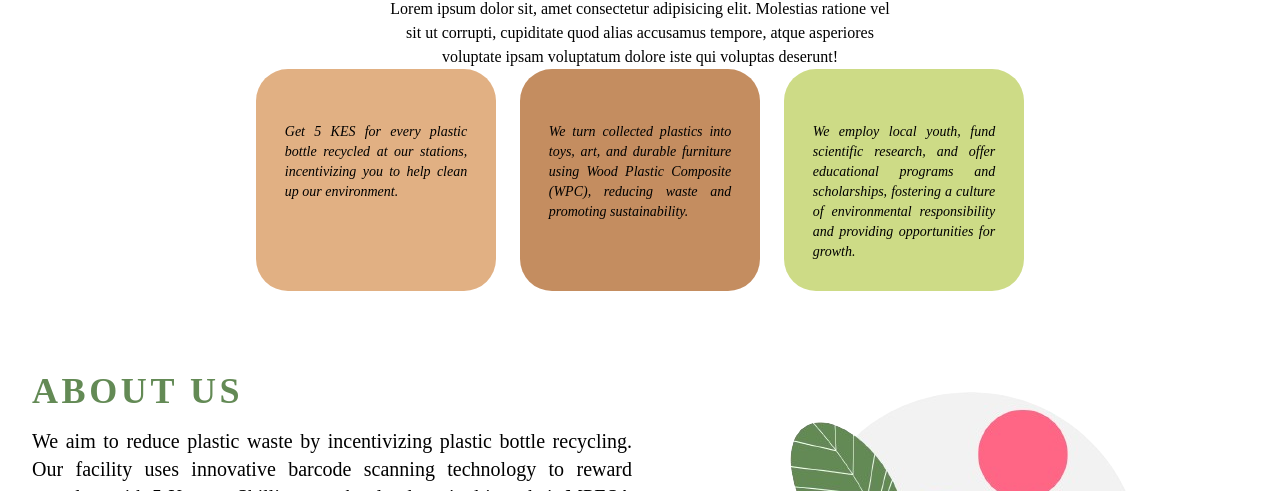
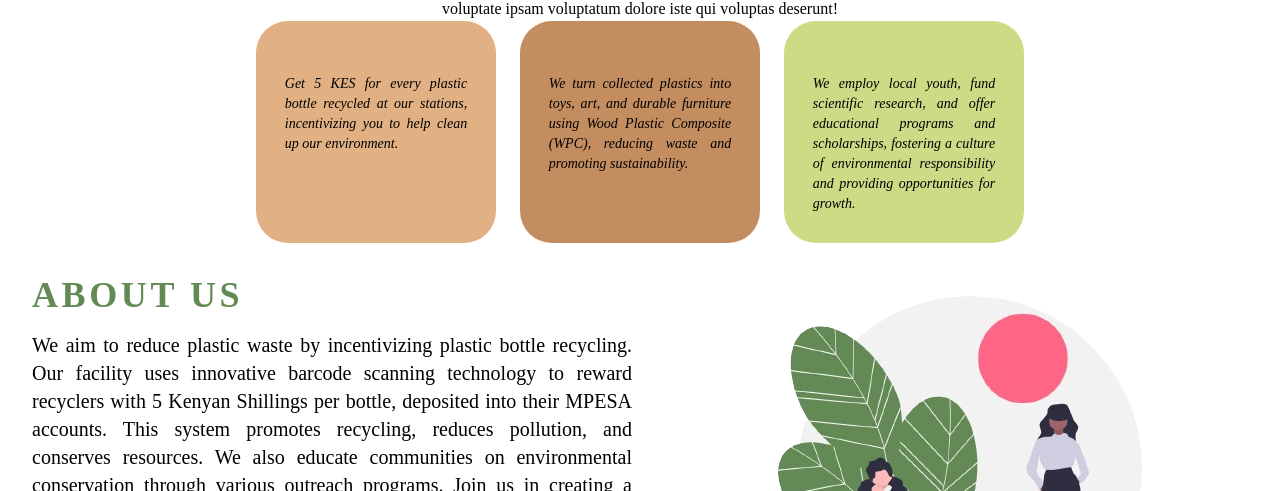
Before and after one commit to Grace-Njenga/Reciclar, a website: page dist/index.html in a window 1280 px wide. Shown: the part 971-1462 px from the top of the page. Drawn offline with nearby package versions, Linux system fonts and the light colour scheme; a web font is replaced by a local one.

Commit message:
better benefits

```diff
--- a/dist/index.html
+++ b/dist/index.html
@@ -129,7 +129,7 @@
       </section>
 
       <!-- section benefits  -->
-      <section class="h-full-w-full grid place-content-center my-[4rem]">
+      <section class="h-full-w-full grid place-content-center my-[1rem]">
         <div class="text-center cent">
           <h2 class="text-dark_green__primary text-lg font-extrabold libre-baskerville-regular ">Why <span class="text-light_yellow__highlight text-lg font-extrabold">RECICLAR</span> with Us?</h2>
           <p class="">Lorem ipsum dolor sit, amet consectetur adipisicing elit. Molestias ratione vel sit ut corrupti, cupiditate quod alias accusamus tempore, atque asperiores voluptate ipsam voluptatum dolore iste qui voluptas deserunt!</p>
```
Also changed, not shown: dist/output.css.
